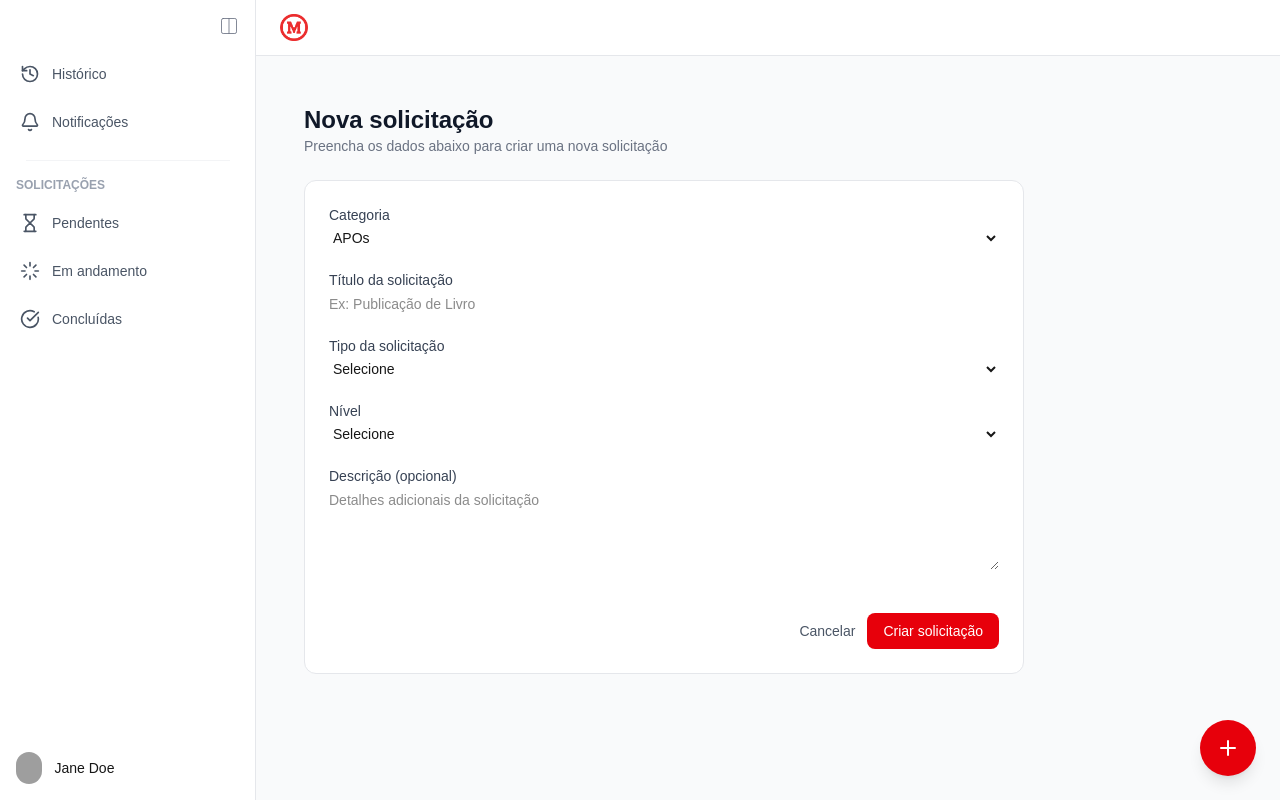
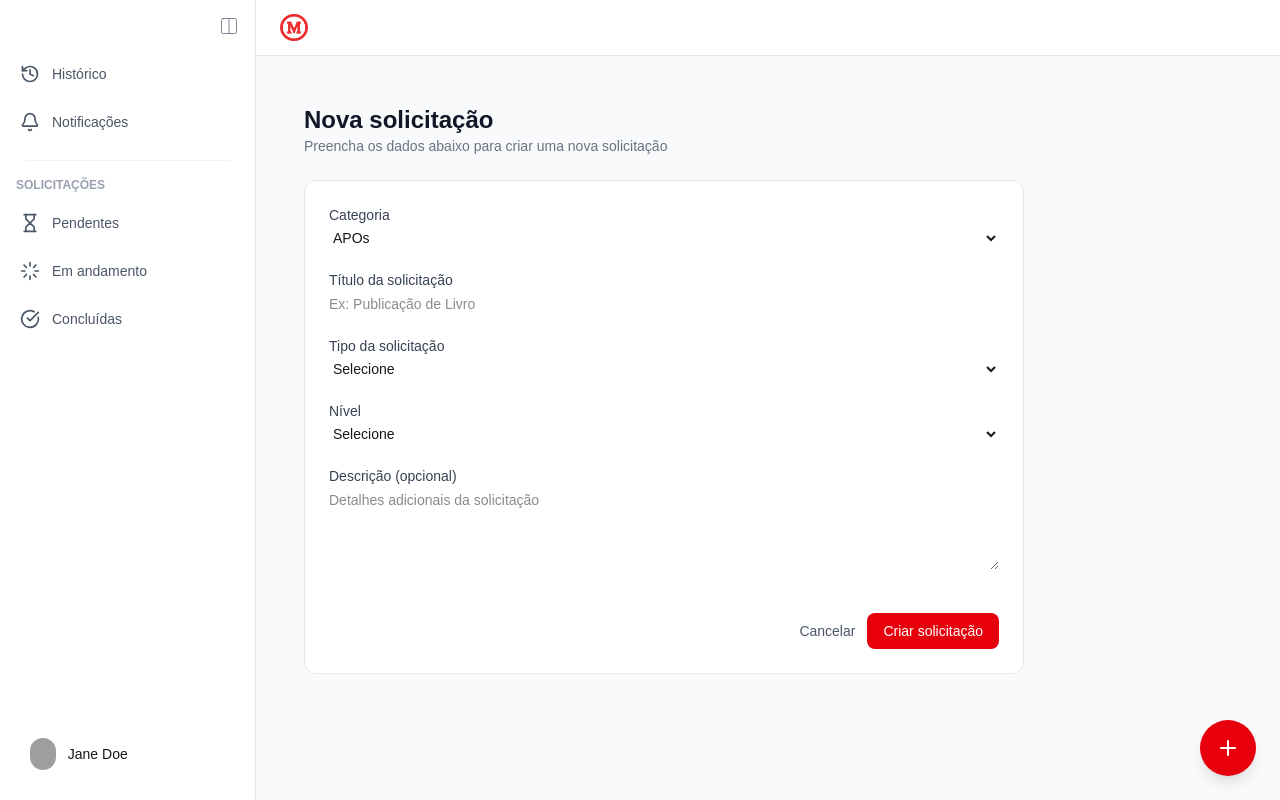
Before and after one commit to mtalala/apo-digital, a Next.js app: page /solicitacoes in a window 1280 px wide. Built offline with nearby package versions, Linux system fonts and the light colour scheme; grey boxes are pictures that could not be loaded.

Commit message:
style: add extra 30px padding to footer safe area

```diff
--- a/components/Sidebar.tsx
+++ b/components/Sidebar.tsx
@@ -148,9 +148,9 @@ export default function Sidebar() {
                 collapsed ? "justify-center" : "justify-start"
             }`}
             style={{
-                paddingBottom: "calc(env(safe-area-inset-bottom) + 16px)",
-                paddingLeft: "calc(env(safe-area-inset-left) + 16px)",
-                paddingRight: "calc(env(safe-area-inset-right) + 16px)",
+                paddingBottom: "calc(env(safe-area-inset-bottom) + 30px)",
+                paddingLeft: "calc(env(safe-area-inset-left) + 30px)",
+                paddingRight: "calc(env(safe-area-inset-right) + 30px)",
             }}
             >
             <div className="w-8 h-8 rounded-full overflow-hidden">
```
Lines whose indentation alone changed are shown as unchanged.
